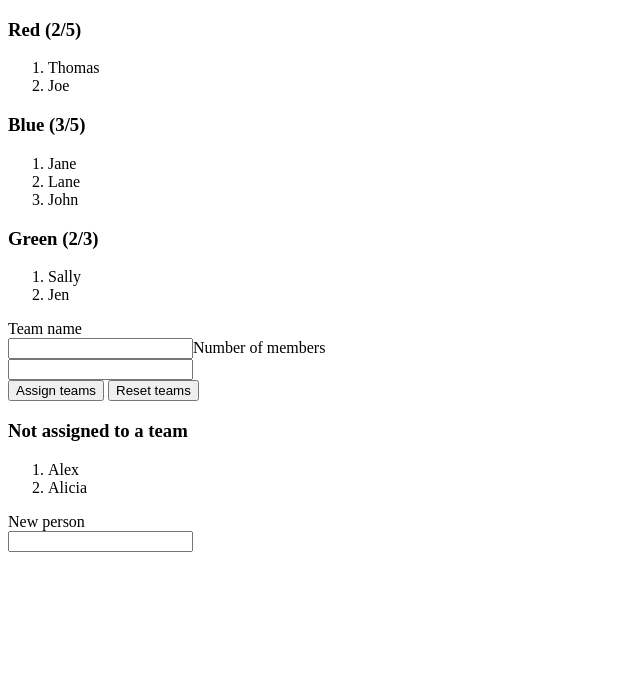
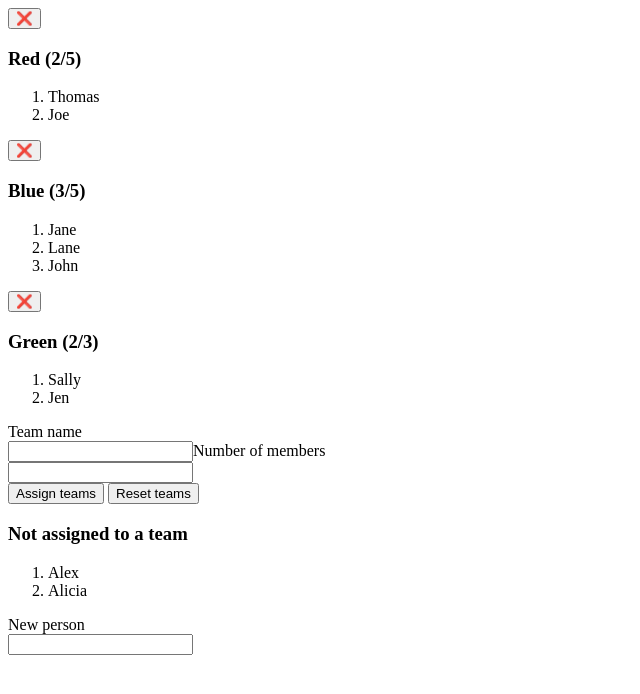
Before and after one commit to tf3/teamster, a React app: page / in a window 1280 px wide. Shown: the top 694 px of the page, without its empty margins (0-640 px from the left). Built offline with nearby package versions, Linux system fonts and the light colour scheme; the HTML template or start-up script is replaced by a standard one.

Commit message:
Implement delete team function

```diff
--- a/src/components/App.jsx
+++ b/src/components/App.jsx
@@ -38,6 +38,7 @@ class App extends React.Component {
     this.addTeam = this.addTeam.bind(this);
     this.allTeamsFull = this.allTeamsFull.bind(this);
     this.assignTeams = this.assignTeams.bind(this);
+    this.deleteTeam = this.deleteTeam.bind(this);
     this.getAllMembers = this.getAllMembers.bind(this);
     this.getTeamsWithoutMembers = this.getTeamsWithoutMembers.bind(this);
     this.resetTeams = this.resetTeams.bind(this);
@@ -74,6 +75,18 @@ class App extends React.Component {
 
     this.setState({
       teams: [...teams, team],
+    });
+  }
+
+  deleteTeam(teamName) {
+    console.log(teamName);
+    const { teams, unassigned } = this.state;
+    const teamToDelete = teams.find(({ name }) => name === teamName);
+    const people = teamToDelete.members;
+
+    this.setState({
+      teams: teams.filter(({ name }) => name !== teamName),
+      unassigned: [...unassigned, ...people],
     });
   }
 
@@ -118,7 +131,7 @@ class App extends React.Component {
     return (
       <div>
         <div className="teams">
-          {teams.map(team => <TeamList team={team} />)}
+          {teams.map(team => <TeamList team={team} deleteTeam={this.deleteTeam} />)}
           <AddTeamForm addTeam={this.addTeam} />
         </div>
         <UnassignedList
--- a/src/components/TeamList.jsx
+++ b/src/components/TeamList.jsx
@@ -1,7 +1,8 @@
 import React from 'react';
 
-const TeamList = ({ team }) => (
+const TeamList = ({ team, deleteTeam }) => (
   <div className="team">
+    <button onClick={() => deleteTeam(team.name)}>❌</button>
     <h3>{team.name} ({team.members.length}/{team.maxMembers})</h3>
     {team.members.length === 0 ? (
       <p>No members</p>
```
Also changed, not shown: 1 other file (tests, documents, lock files or other folders).
